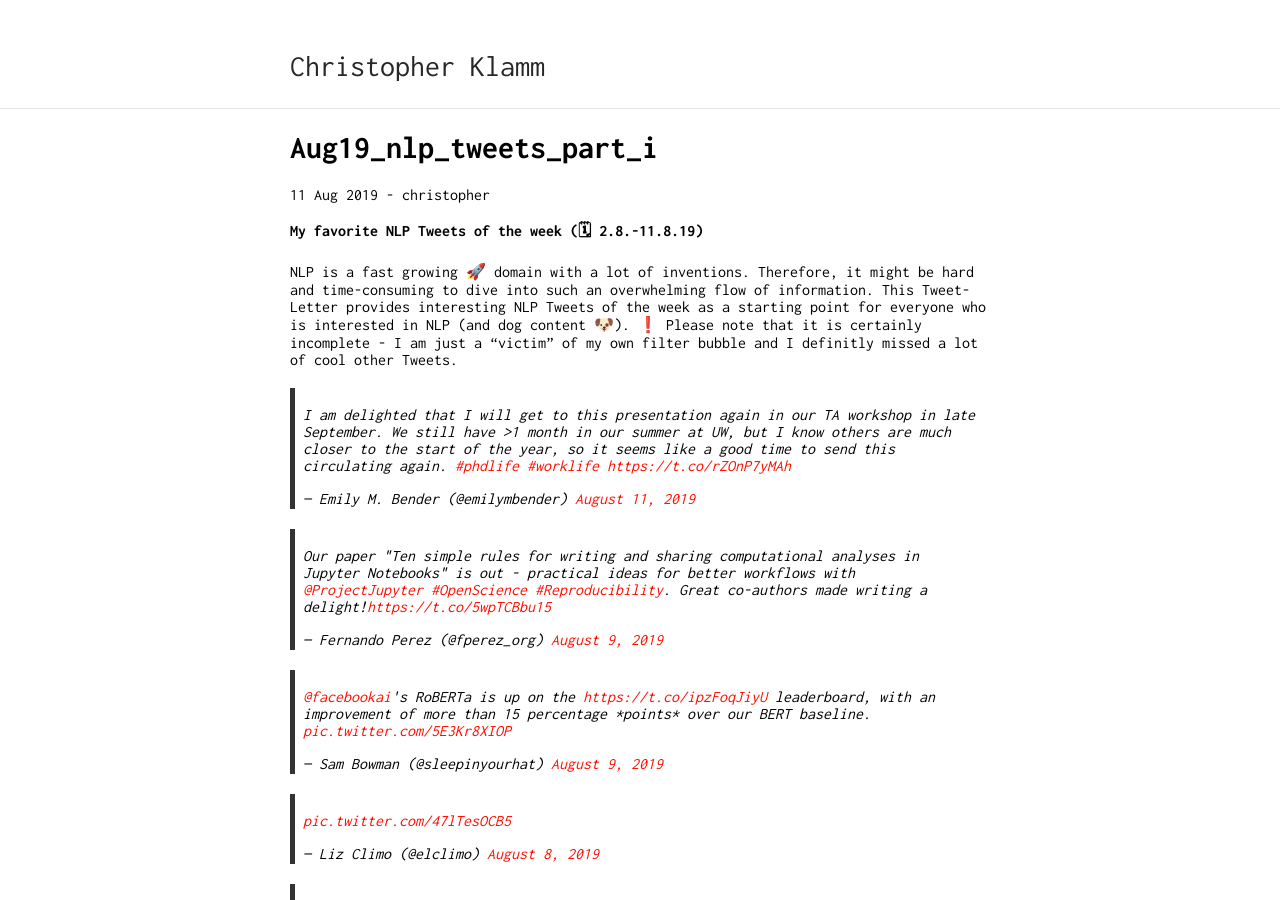
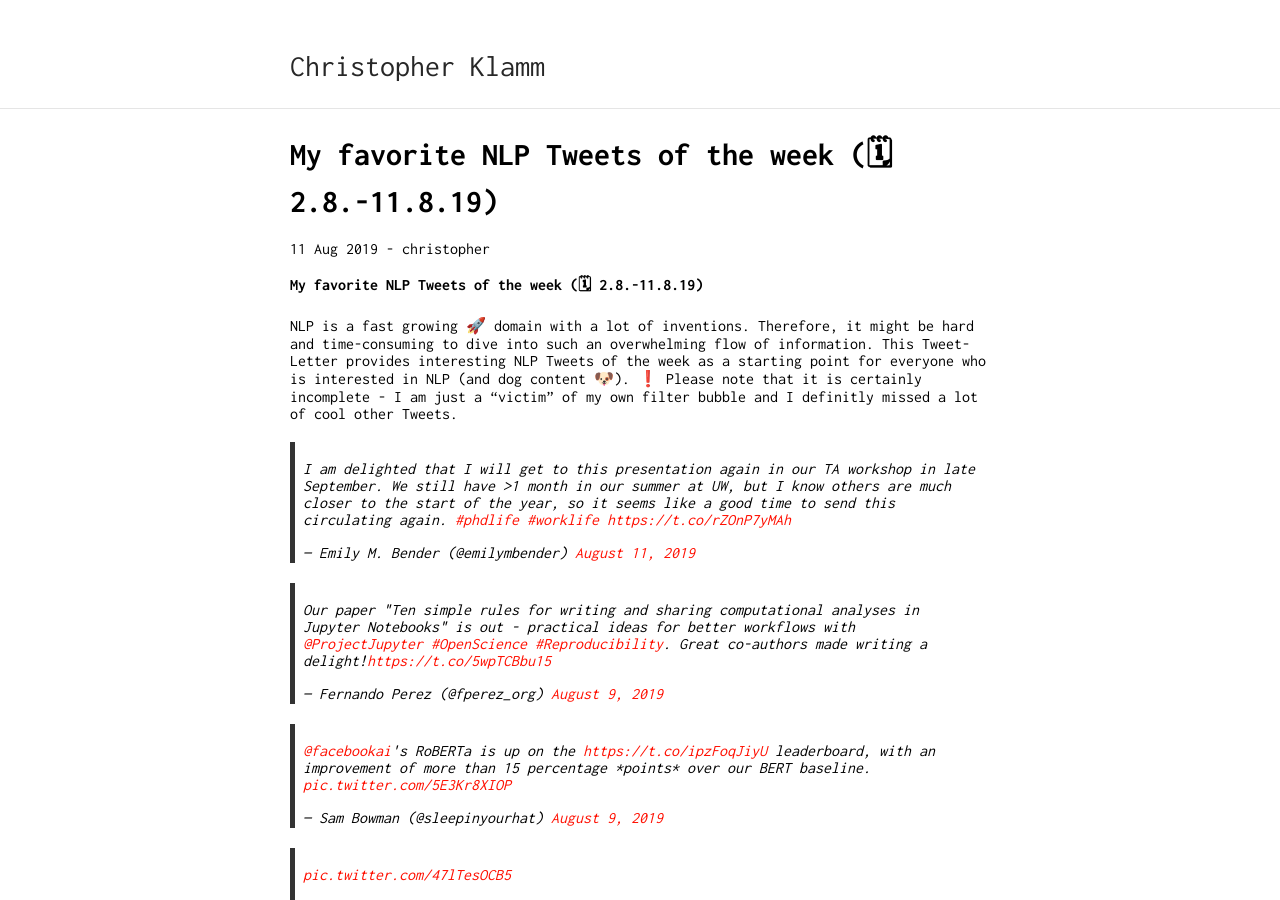
Before and after one commit to chkla/gitPage, a Jekyll site: the page built from _posts/2019-08-11-Aug19_NLP_Tweets_Part_I.md, in a window 1280 px wide and 900 px high. Built offline with Jekyll 4.4.1, drawn with Linux system fonts in a browser that asks for light colours; comment, search, counter and statistics services are not loaded.

Commit message:
Update 2019-08-11-Aug19_NLP_Tweets_Part_I.md

```diff
--- a/_posts/2019-08-11-Aug19_NLP_Tweets_Part_I.md
+++ b/_posts/2019-08-11-Aug19_NLP_Tweets_Part_I.md
@@ -1,5 +1,6 @@
 ---
 layout: post
+title: My favorite NLP Tweets of the week (🗓 2.8.-11.8.19)
 author: christopher
 ---
 
```
